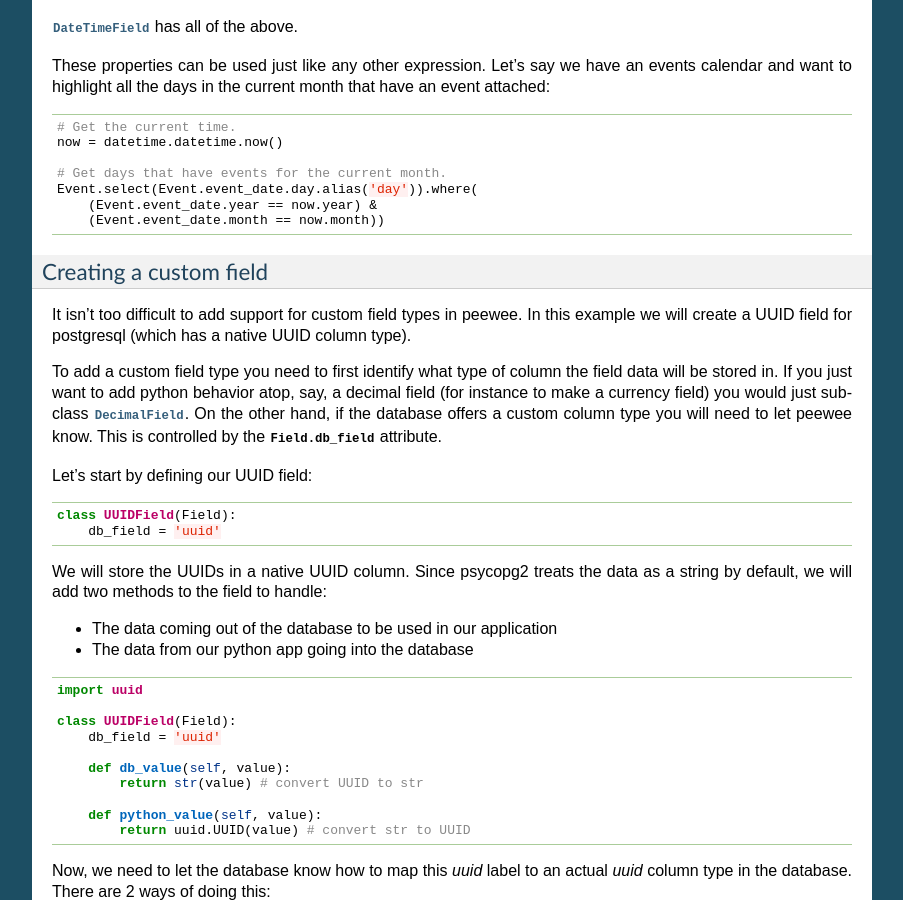
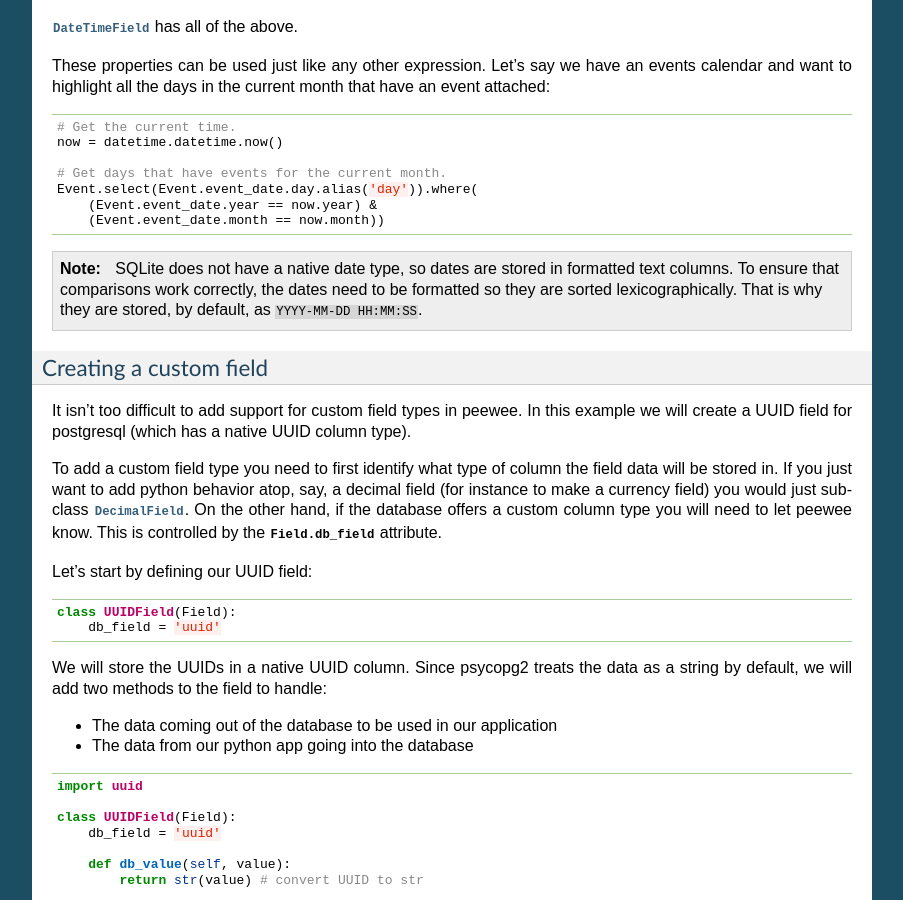
Before and after one commit to coleifer/peewee, a Sphinx documentation site: the page built from docs/peewee/models.rst, in a window 1280 px wide and 900 px high, scrolled down 3551 px. Shown: the whole window, without its empty margins (198-1101 px from the left). Built offline with Sphinx 7.4.7, drawn with Linux system fonts in a browser that asks for light colours; pages that are not in the unit, such as notebooks, are missing from menus.

Commit message:
Note on sqlite dates.

```diff
--- a/docs/peewee/models.rst
+++ b/docs/peewee/models.rst
@@ -213,6 +213,9 @@ have an event attached:
     Event.select(Event.event_date.day.alias('day')).where(
         (Event.event_date.year == now.year) &
         (Event.event_date.month == now.month))
+
+.. note::
+    SQLite does not have a native date type, so dates are stored in formatted text columns. To ensure that comparisons work correctly, the dates need to be formatted so they are sorted lexicographically. That is why they are stored, by default, as ``YYYY-MM-DD HH:MM:SS``.
 
 Creating a custom field
 ^^^^^^^^^^^^^^^^^^^^^^^
```
